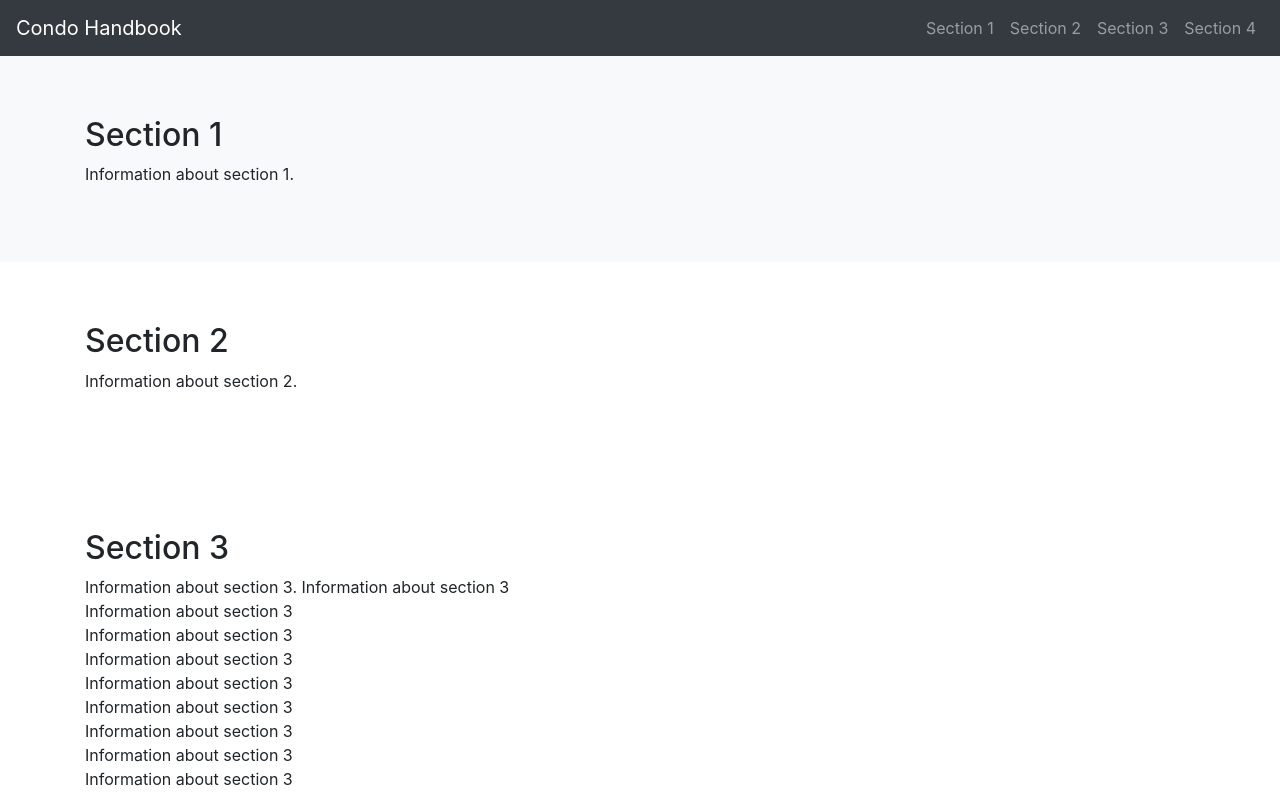
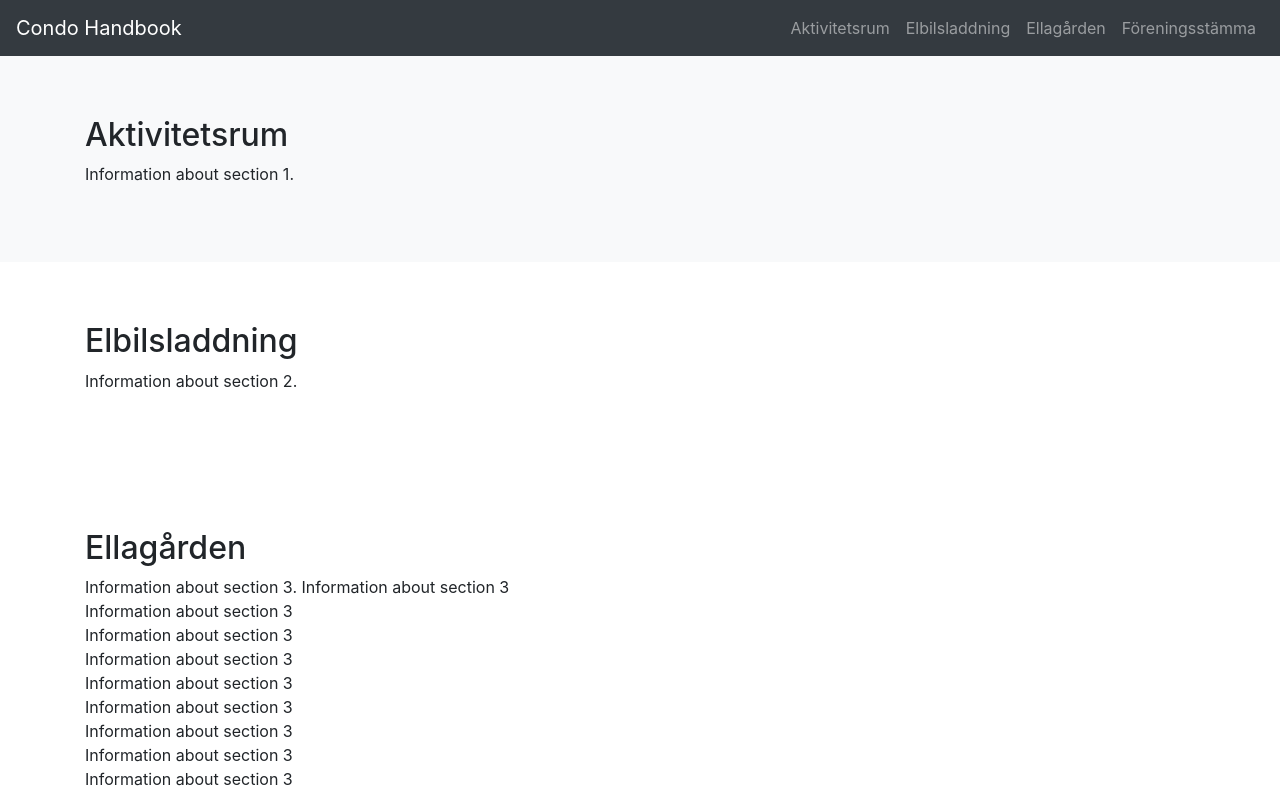
Before and after one commit to pontush81/gulmaran, a plain HTML site: page comsite.html in a window 1280 px wide. Shown: the top 794 px of the page. Drawn offline with nearby package versions, Linux system fonts and the light colour scheme.

Commit message:
Update comsite.html

```diff
--- a/comsite.html
+++ b/comsite.html
@@ -31,16 +31,16 @@
             <ul class="navbar-nav ml-auto">
                 <!-- Repeat for each section -->
                 <li class="nav-item">
-                    <a class="nav-link" href="#section1">Section 1</a>
+                    <a class="nav-link" href="#section1">Aktivitetsrum</a>
                 </li>
                 <li class="nav-item">
-                    <a class="nav-link" href="#section2">Section 2</a>
+                    <a class="nav-link" href="#section2">Elbilsladdning</a>
                 </li>
                 <li class="nav-item">
-                    <a class="nav-link" href="#section3">Section 3</a>
+                    <a class="nav-link" href="#section3">Ellagården</a>
                 </li>
                 <li class="nav-item">
-                    <a class="nav-link" href="#section4">Section 4</a>
+                    <a class="nav-link" href="#section4">Föreningsstämma</a>
                 </li>
 
                 <!-- Add more sections as needed -->
@@ -51,19 +51,19 @@
     <!-- Sections -->
     <div id="section1" class="section bg-light">
         <div class="container">
-            <h2>Section 1</h2>
+            <h2>Aktivitetsrum</h2>
             <p>Information about section 1.</p>
         </div>
     </div>
     <div id="section2" class="section bg-white">
         <div class="container">
-            <h2>Section 2</h2>
+            <h2>Elbilsladdning</h2>
             <p>Information about section 2.</p>
         </div>
     </div>
     <div id="section3" class="section bg-white">
         <div class="container">
-            <h2>Section 3</h2>
+            <h2>Ellagården</h2>
             <p>Information about section 3.
                 Information about section 3 <br>
                 Information about section 3 <br>
```
